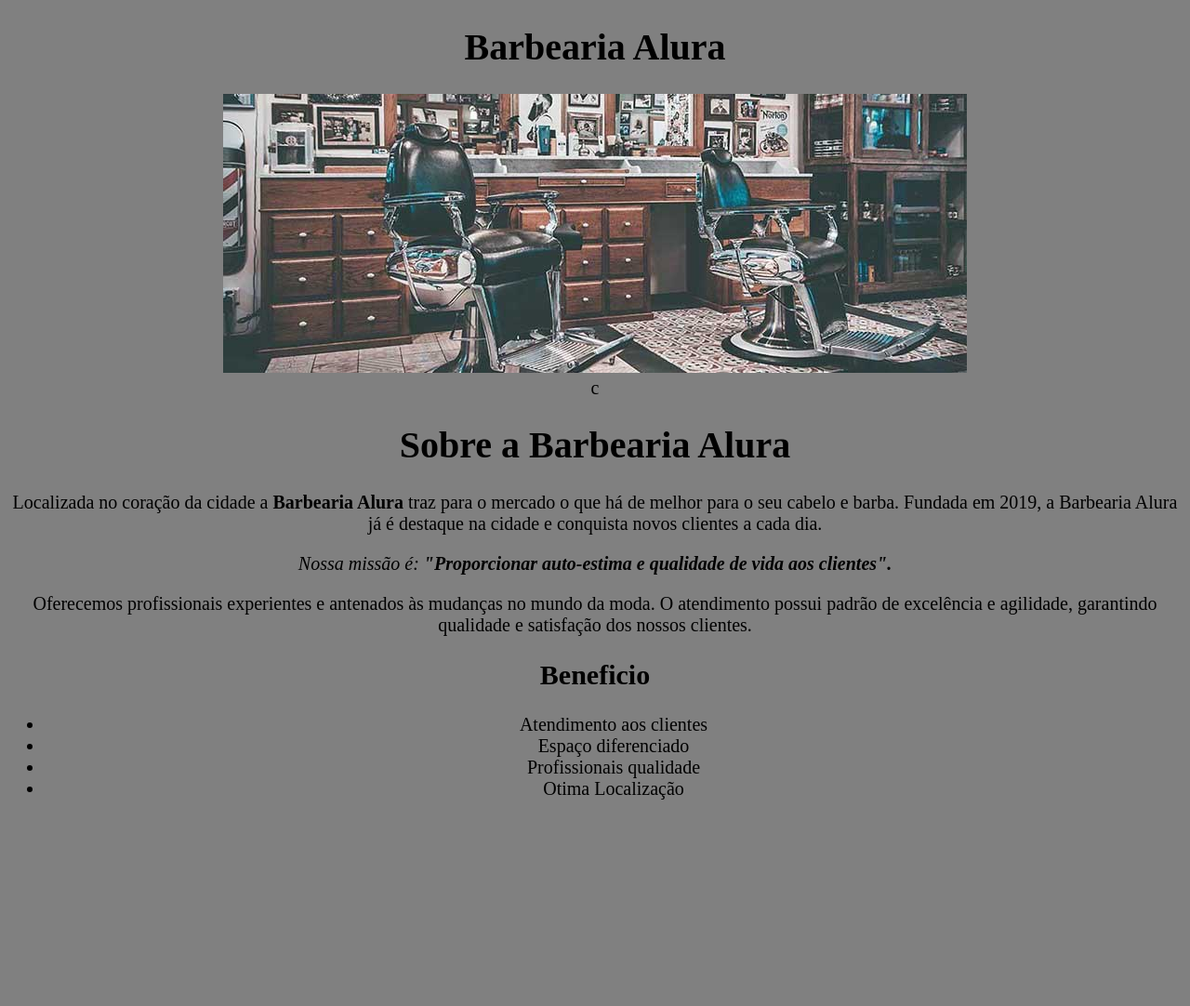
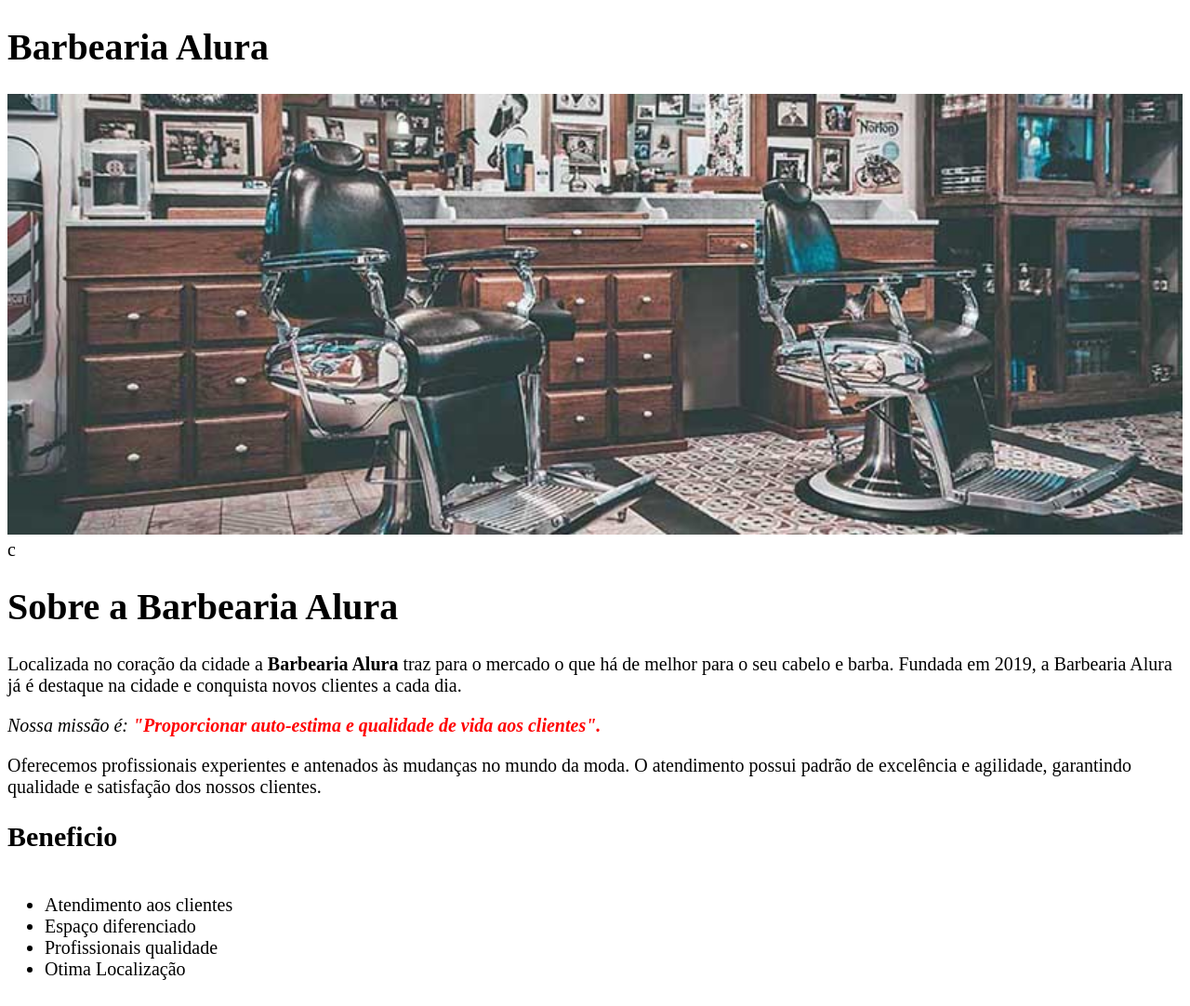
Before and after one commit to cracolandia123/barbearia-alura-lucas-gabriel-1d, a plain HTML site: page index.html in a window 1280 px wide. Shown: the whole page at 93% size. Before the commit the page ends 880 px from the top, so only its background shows below. Drawn offline with Linux system fonts and the light colour scheme.

Commit message:
Update style.css

```diff
--- a/style.css
+++ b/style.css
@@ -1,6 +1,17 @@
-body{ font-size: 20px;
-    text-align: center;
-    background-color: gray;
+body{
 
+    font-size: 20px;}
 
-.destaque{;;}
+.destaque{color: red;}
+
+.principal{background-color:gray;
+text-align: center;}
+
+.subtitulo{text-align: center;}
+
+.lista{display: inline-block;
+vertical-align: top;}
+
+.imagem{width: 100%;}
+
+.imagem.beneficio{width: 50%;}
```
